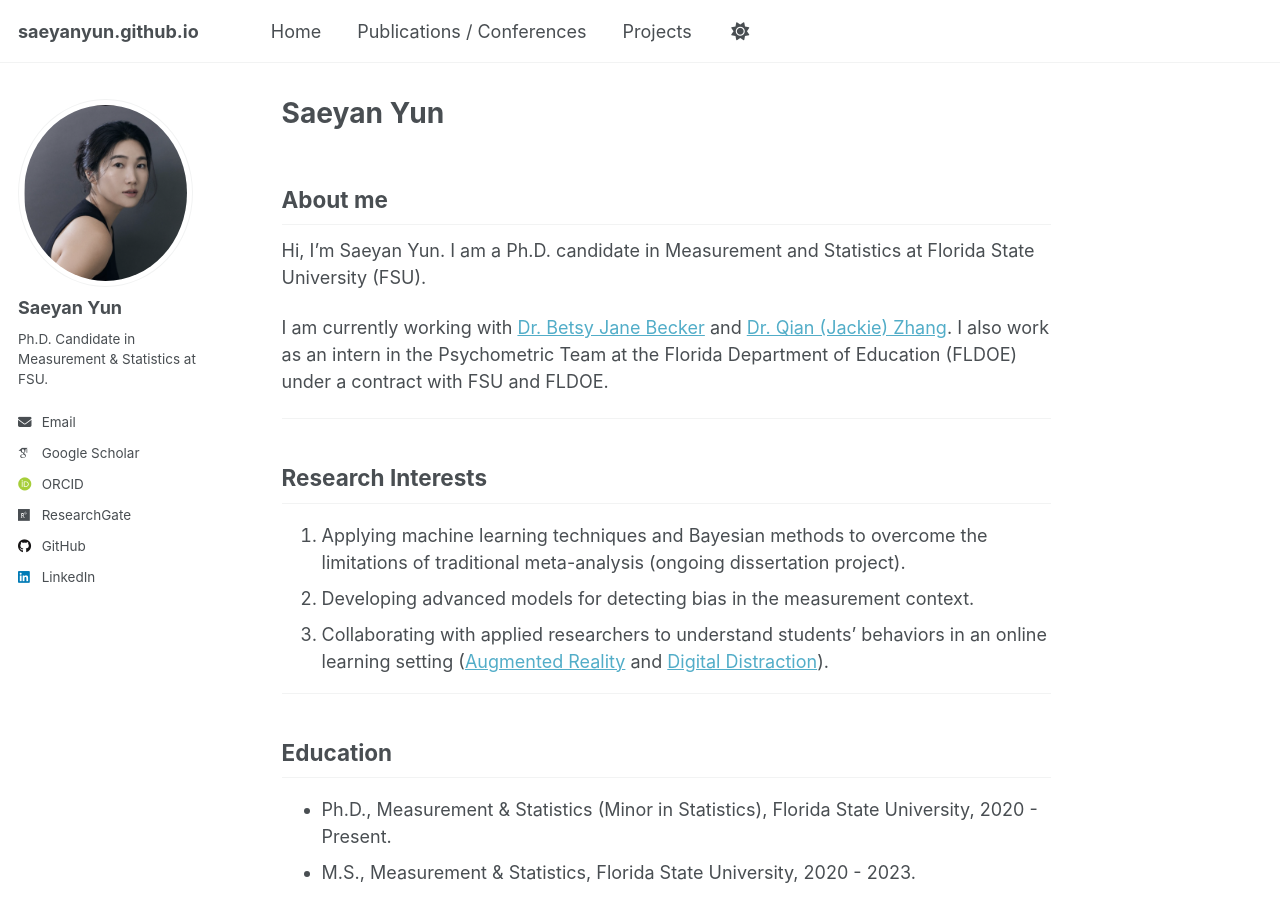
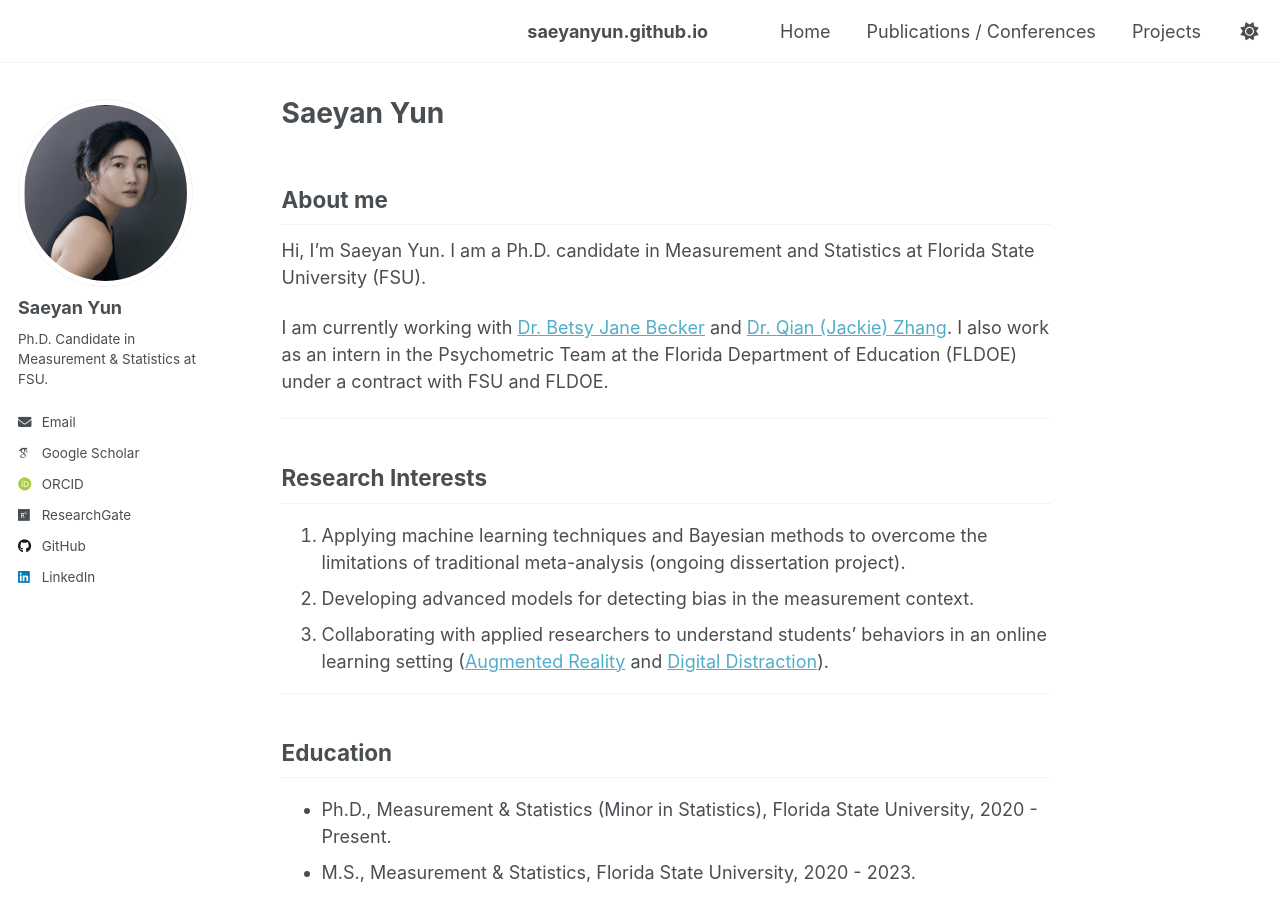
Before and after one commit to saeyanyun/saeyanyun.github.io, a Jekyll site: the page built from index.md, in a window 1280 px wide and 900 px high. Built offline with Jekyll 4.4.1, drawn with Linux system fonts in a browser that asks for light colours; some web fonts are replaced; a script that is not in the unit is left out.

Commit message:
Update masthead.html

```diff
--- a/_includes/masthead.html
+++ b/_includes/masthead.html
@@ -5,7 +5,7 @@
     <div class="masthead__menu">
       <nav id="site-nav" class="greedy-nav">
         <button><div class="navicon"></div></button>
-        <ul class="visible-links">
+        <ul class="visible-links" style="margin-left:auto;">
           <li class="masthead__menu-item masthead__menu-item--lg persist"><a href="{{ base_path }}/">{{ site.title }}</a></li>
           {% for link in site.data.navigation.main %}
             {% if link.url contains 'http' %}
```
